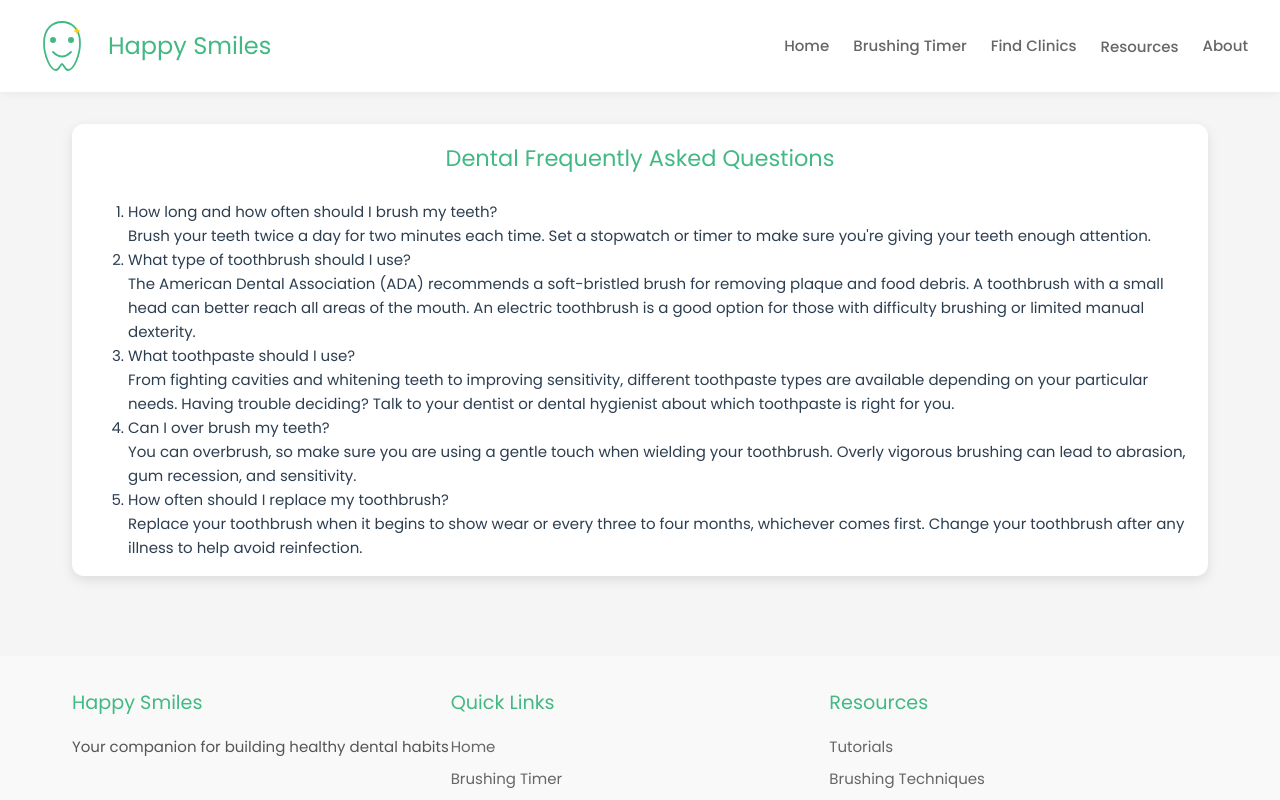
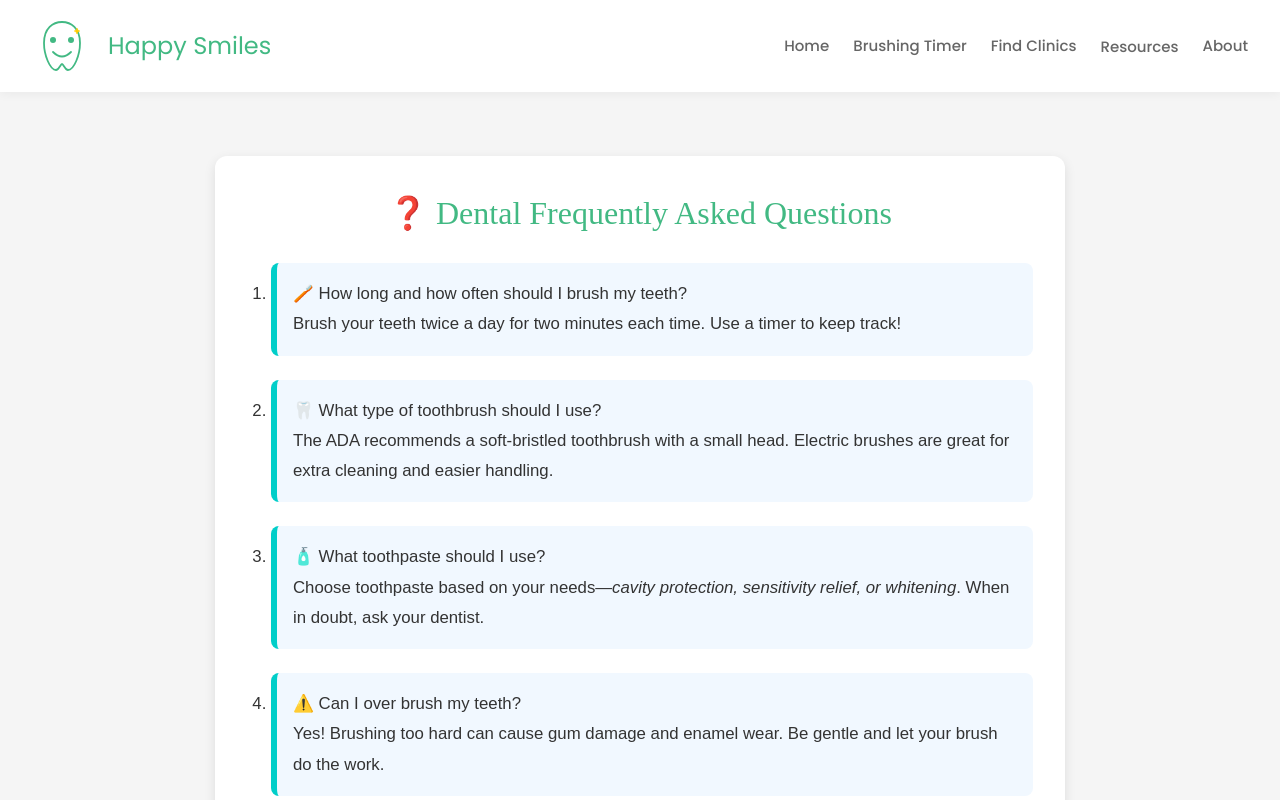
Before and after one commit to Happy-smiles-UNC/happy-smiles, a Vue app: page /faq in a window 1280 px wide. Shown: the top 800 px of the page. Built offline with nearby package versions, Linux system fonts and the light colour scheme; a small style sheet from the web is missing; what highcharts-vue would draw is missing.

Commit message:
Update DentalFAQ.vue

```diff
--- a/src/components/DentalFAQ.vue
+++ b/src/components/DentalFAQ.vue
@@ -1,32 +1,33 @@
 <template>
-  <div class="dental-faq">
-    <h2>Dental Frequently Asked Questions</h2>
+  <div class="faq-page">
+    <h2>❓ Dental Frequently Asked Questions</h2>
     <div class="faq-list">
       <ol>
         <li>
-          <strong>How long and how often should I brush my teeth?</strong><br />
-          Brush your teeth twice a day for two minutes each time. Set a stopwatch or timer to make sure you're giving your teeth enough attention.
+          <strong>🪥 How long and how often should I brush my teeth?</strong><br />
+          Brush your teeth <strong>twice a day for two minutes</strong> each time. Use a timer to keep track!
         </li>
         <li>
-          <strong>What type of toothbrush should I use?</strong><br />
-          The American Dental Association (ADA) recommends a soft-bristled brush for removing plaque and food debris. A toothbrush with a small head can better reach all areas of the mouth. An electric toothbrush is a good option for those with difficulty brushing or limited manual dexterity.
+          <strong>🦷 What type of toothbrush should I use?</strong><br />
+          The ADA recommends a <strong>soft-bristled toothbrush</strong> with a small head. Electric brushes are great for extra cleaning and easier handling.
         </li>
         <li>
-          <strong>What toothpaste should I use?</strong><br />
-          From fighting cavities and whitening teeth to improving sensitivity, different toothpaste types are available depending on your particular needs. Having trouble deciding? Talk to your dentist or dental hygienist about which toothpaste is right for you.
+          <strong>🧴 What toothpaste should I use?</strong><br />
+          Choose toothpaste based on your needs—<em>cavity protection, sensitivity relief, or whitening</em>. When in doubt, ask your dentist.
         </li>
         <li>
-          <strong>Can I over brush my teeth?</strong><br />
-          You can overbrush, so make sure you are using a gentle touch when wielding your toothbrush. Overly vigorous brushing can lead to abrasion, gum recession, and sensitivity.
+          <strong>⚠️ Can I over brush my teeth?</strong><br />
+          Yes! Brushing too hard can cause <strong>gum damage and enamel wear</strong>. Be gentle and let your brush do the work.
         </li>
         <li>
-          <strong>How often should I replace my toothbrush?</strong><br />
-          Replace your toothbrush when it begins to show wear or every three to four months, whichever comes first. Change your toothbrush after any illness to help avoid reinfection.
+          <strong>♻️ How often should I replace my toothbrush?</strong><br />
+          Every 3–4 months, or sooner if the bristles are worn. And always replace after an illness to prevent reinfection.
         </li>
       </ol>
     </div>
   </div>
 </template>
+
 
 <script>
 export default {
@@ -35,24 +36,37 @@ export default {
 </script>
 
 <style scoped>
-.dental-faq {
-  margin-bottom: 2rem;
-  padding: 1rem;
+.faq-page {
   background-color: white;
+  padding: 2rem;
+  margin: 2rem auto;
+  max-width: 850px;
   border-radius: 12px;
   box-shadow: 0 4px 12px rgba(0, 0, 0, 0.1);
+  font-family: 'Nunito', sans-serif;
 }
 
 h2 {
   color: #42b983;
   margin-bottom: 1.5rem;
   text-align: center;
+  font-family: 'Baloo 2', cursive;
+  font-size: 2rem;
 }
 
-.placeholder-text {
-  text-align: center;
-  padding: 2rem;
-  color: #666;
-  font-style: italic;
+.faq-list ol {
+  padding-left: 1.5rem;
+  line-height: 1.8;
+  color: #333;
 }
+
+.faq-list li {
+  margin-bottom: 1.5rem;
+  background-color: #f1f8ff;
+  padding: 1rem;
+  border-left: 6px solid #00cec9;
+  border-radius: 8px;
+  font-size: 1.05rem;
+}
+
 </style>
```
